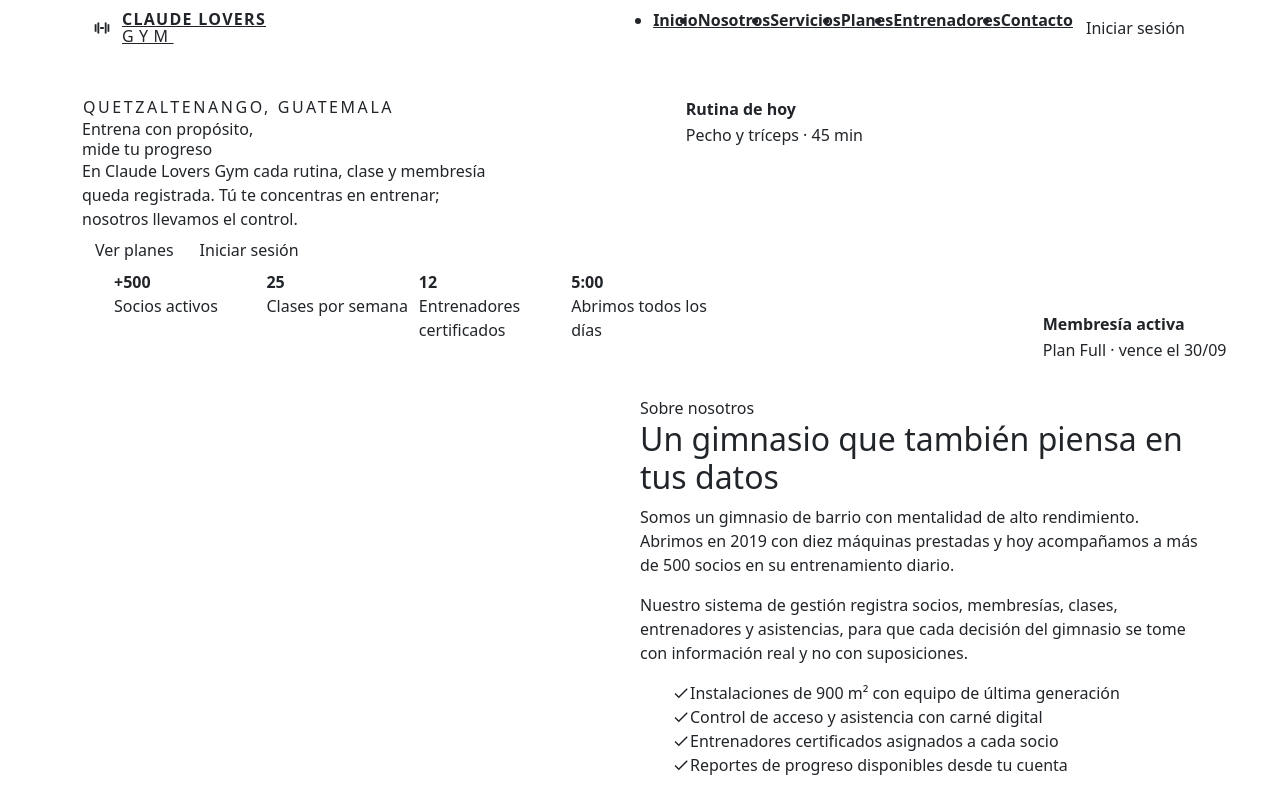
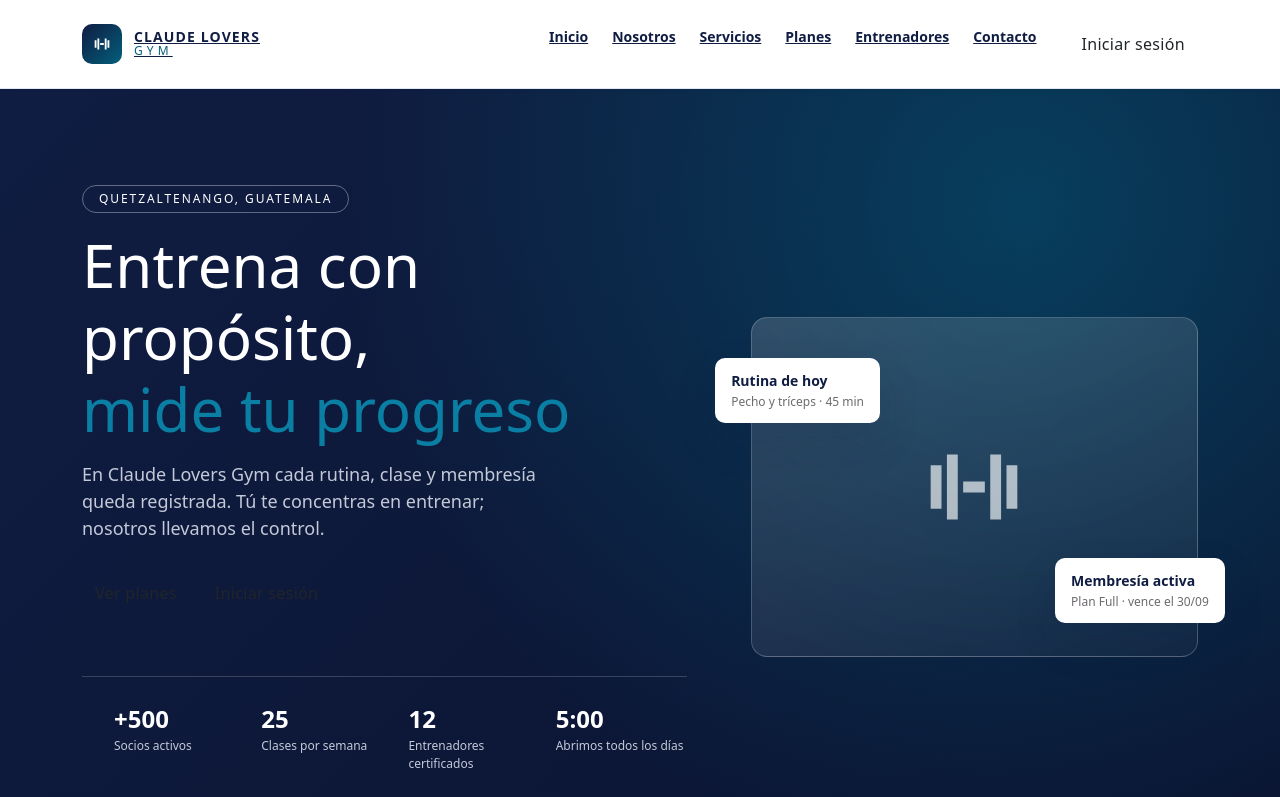
Before and after one commit to 117CarlosCoder/Frontend_Gym_Teo1, an Angular app in the folder frontend-gym/: page / in a window 1280 px wide. Shown: the top 797 px of the page. Built offline with nearby package versions, Linux system fonts and the light colour scheme.

Commit message:
Arreglo de bug visual ya que no se logran cargar los estilos

```diff
--- a/frontend-gym/package.json
+++ b/frontend-gym/package.json
@@ -17,6 +17,7 @@
     "@angular/forms": "^21.2.0",
     "@angular/platform-browser": "^21.2.0",
     "@angular/router": "^21.2.0",
+    "boostrap": "^2.0.0",
     "bootstrap": "^5.3.8",
     "rxjs": "~7.8.0",
     "tslib": "^2.3.0"
--- a/frontend-gym/src/styles.css
+++ b/frontend-gym/src/styles.css
@@ -1,10 +1,12 @@
-
+@import 'bootstrap/dist/css/bootstrap.min.css';
+@import './styles/tokens.css';
+@import './styles/base.css';
+@import './styles/utilities.css';
 :root {
     --app-color-primario: #101D42;
     --app-color-secundario: #6E6A6F;
     --app-color-acento: #035E7B;
     --app-color-fondo: #FFF;
     --app-color-texto: #000;
-
     --app-fuente-texto: Arial;
 }
--- a/frontend-gym/src/styles/base.css
+++ b/frontend-gym/src/styles/base.css
@@ -1,4 +1,3 @@
-/* Reset ligero y estilos base del documento */
 *,
 *::before,
 *::after {
--- a/frontend-gym/src/styles/utilities.css
+++ b/frontend-gym/src/styles/utilities.css
@@ -1,4 +1,3 @@
-/* Utilidades y componentes reutilizables (botones, contenedor, formularios) */
 
 .container {
   width: 100%;
```
Also changed, not shown: frontend-gym/src/styles/tokens.css (+1 -6 lines), 1 other file (tests, documents, lock files or other folders).
